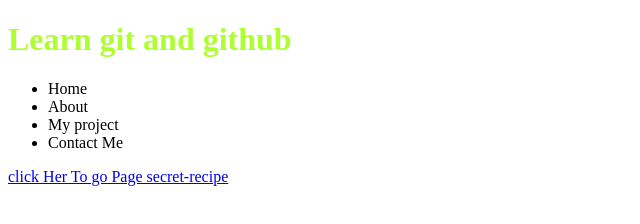
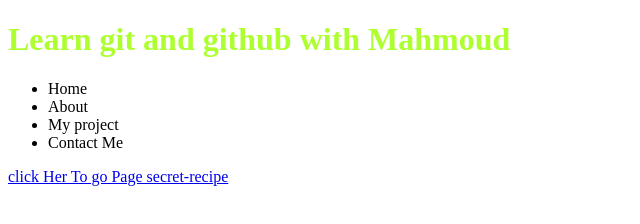
Before and after one commit to Mahmoud-ELfrontawy/Learn-Git-And-Github, a plain HTML site: page index.html in a window 1280 px wide. Shown: the whole page, without its empty margins (0-640 px from the left). Drawn offline with Linux system fonts and the light colour scheme.

Commit message:
update the index file - with mahmoud

```diff
--- a/index.html
+++ b/index.html
@@ -7,7 +7,7 @@
     <link rel="stylesheet" href="./secret-recipe.html">
 </head>
 <body>
-    <h1 style="color: greenyellow;" class="h1">Learn git and github</h1>
+    <h1 style="color: greenyellow;" class="h1">Learn git and github with Mahmoud</h1>
     <ul>
         <li>Home</li>
         <li>About</li>
```
